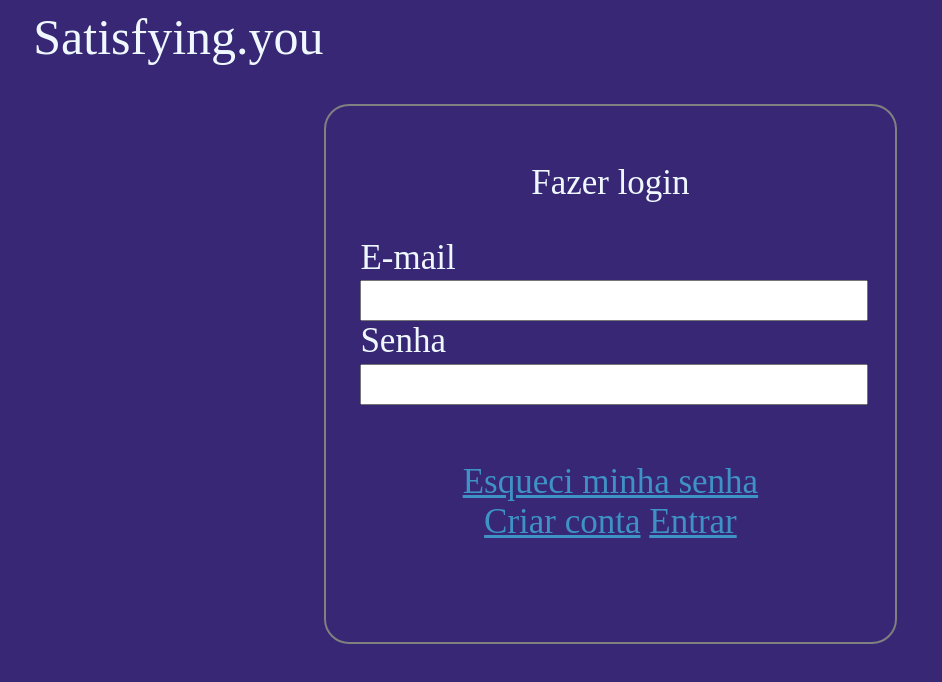
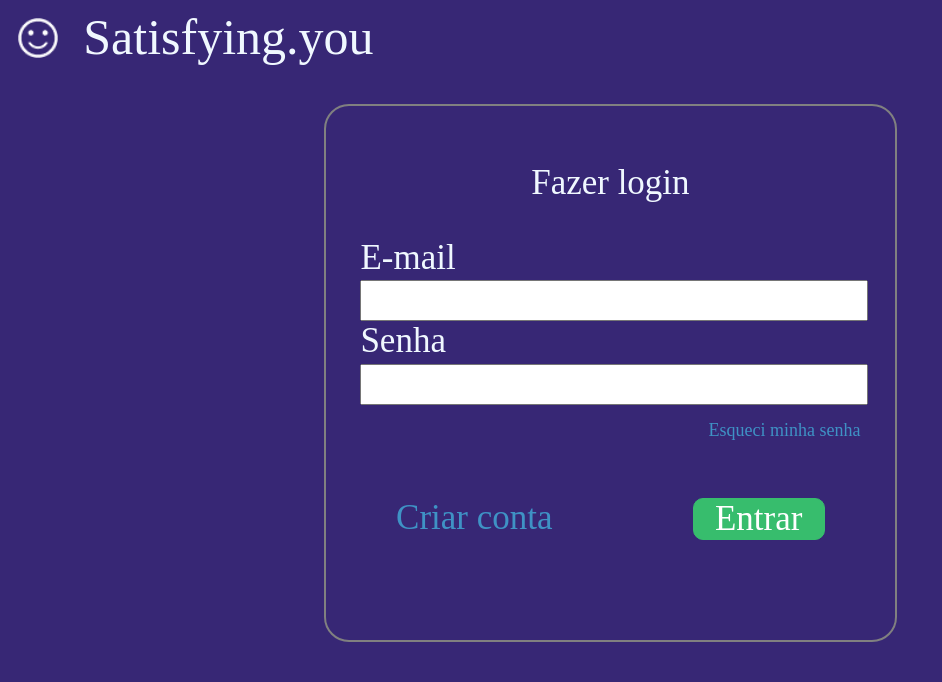
Before and after one commit to giovaniohira/projeto-web-front, a plain HTML site: page pages/index.html in a window 1280 px wide. Shown: the whole page, without its empty margins (0-942 px from the left). Drawn offline with Linux system fonts and the light colour scheme; a web font is replaced by a local one.

Commit message:
Edição na pagina incial para ficar mais próxima ao exemplo do professor

```diff
--- a/pages/index.html
+++ b/pages/index.html
@@ -7,21 +7,25 @@
     <link rel="stylesheet" href="..\styles\index.css">
 </head>
 <body>
+    <div class="satisfying">
+        <img src="../images/Vector.png" alt="">
         <header class="satisfying">Satisfying.you</header>
+    </div>
     <main class="login">
+        <div class="dados">
             <p class="login__fazerlogin">Fazer login</p>
             <form>
                 <p class="login__email">E-mail</p>
                 <input type="text" name="E-mail">
                 <p class="login__senha">Senha</p>
                 <input type="text" name="Senha">
+                <a class="esqueci__senha" href="">Esqueci minha senha</a>
             </form>
-        <a href="">Esqueci minha senha</a>
+        </div>
         <div class="links__embaixo">
             <a href="">Criar conta</a>
-            <a href="">Entrar</a>
+            <a class="entrar" href="">Entrar</a>
         </div>
     </main>
-    <footer></footer>
 </body>
 </html>
--- a/styles/index.css
+++ b/styles/index.css
@@ -8,7 +8,16 @@ body {
 header {
     font-size: 50px;
 }
-.satisfying {
+
+.satisfying img {
+    float: left;
+    width: 40px;
+    height: 40px;
+    padding-top: 10px;
+    padding-left: 10px;
+}
+
+.satisfying header {
     position: relative;
     left: 2%;
     margin-bottom: 3%;
@@ -16,6 +25,7 @@ header {
 
 a {
     color: #3F92C5;
+    text-decoration: none;
 }
 
 .login {
@@ -28,6 +38,9 @@ a {
     left: 25%;
     border: 2px solid gray;
     border-radius: 25px;
+}
+
+.dados {
     display: flex;
     flex-direction: column;
     align-items: center;
@@ -47,6 +60,13 @@ input{
     width: 500px;
 }
 
+.esqueci__senha {
+    display: flex;
+    padding-top: 15px;
+    justify-content: right;
+    font-size: large;
+}
+
 .login__email {
     margin: 0%;
 }
@@ -62,6 +82,18 @@ input{
 
 .links__embaixo {
     padding-bottom: 100px;
+    display: flex;
+    justify-content: space-around;
+}
+
+.entrar {
+    display: flex;
+    justify-content: center;
+    color: white;
+    border: 1px solid #37BD6D;
+    border-radius: 10px;
+    width: 130px;
+    background-color: #37BD6D;
 }
 
 form {
```
Also changed, not shown: images/Vector.png (added). Lines whose indentation alone changed are shown as unchanged.
